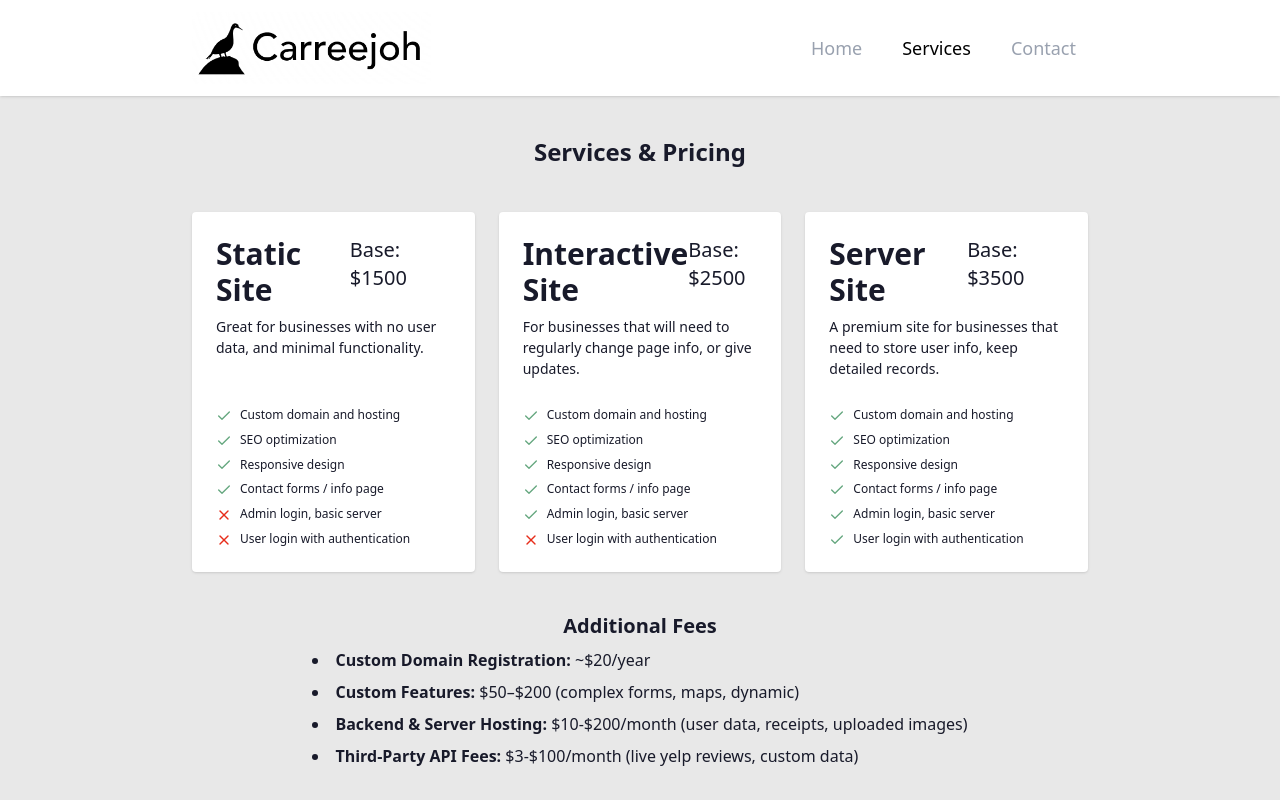
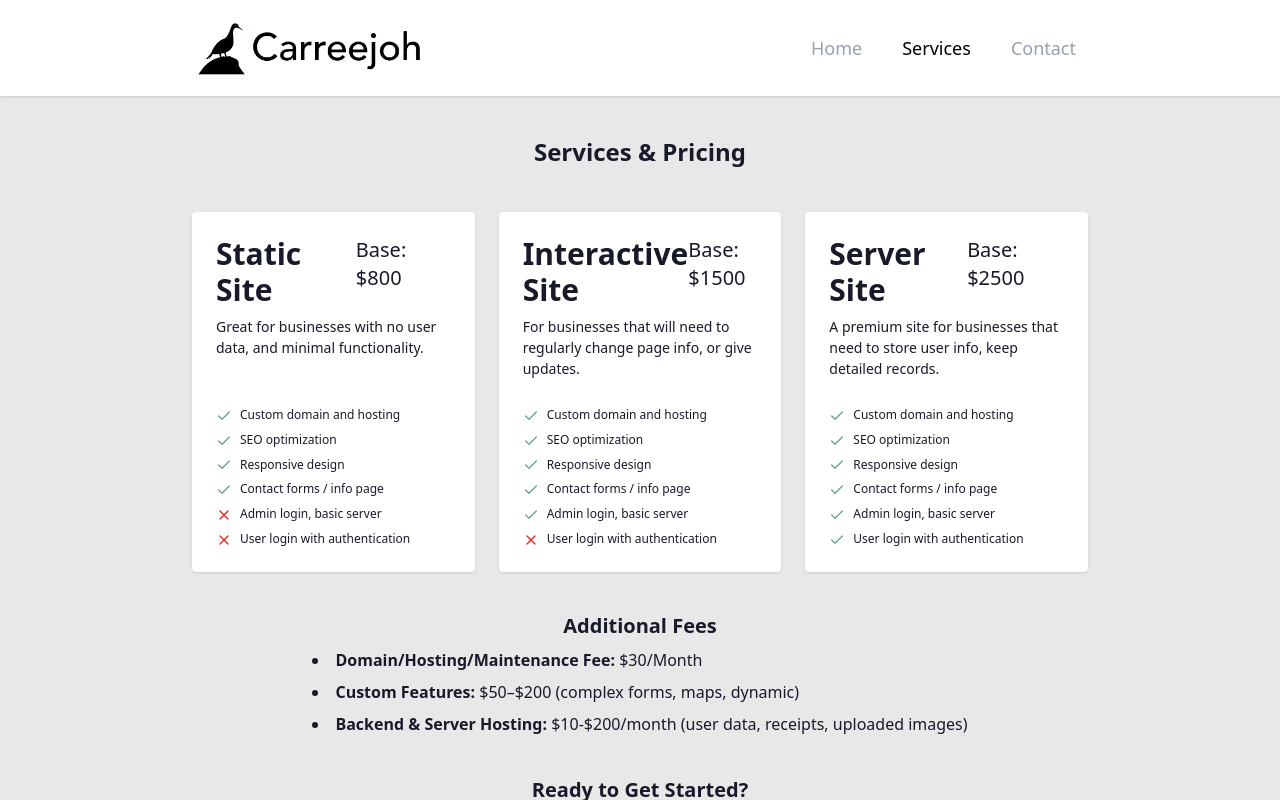
Before and after one commit to carreejoh/carreejoh-pro, a React (Vite) app: page /services in a window 1280 px wide. Built offline with nearby package versions, Linux system fonts and the light colour scheme.

Commit message:
changed pricing

```diff
--- a/src/Pages/components/servicesPriceCards.tsx
+++ b/src/Pages/components/servicesPriceCards.tsx
@@ -7,7 +7,7 @@ const ServicePriceCards: React.FC = () => {
                 <div className="card-body">
                     <div className="flex justify-between">
                         <h2 className="text-3xl font-bold">Static Site</h2>
-                        <span className="text-xl">Base: $1500</span>
+                        <span className="text-xl">Base: $800</span>
                     </div>
                     <p>Great for businesses with no user data, and minimal functionality.</p>
                     <ul className="mt-5 flex flex-col gap-2 text-xs">
@@ -66,7 +66,7 @@ const ServicePriceCards: React.FC = () => {
                 <div className="card-body">
                     <div className="flex justify-between">
                         <h2 className="text-3xl font-bold">Interactive Site</h2>
-                        <span className="text-xl">Base: $2500</span>
+                        <span className="text-xl">Base: $1500</span>
                     </div>
                     <p>For businesses that will need to regularly change page info, or give updates.</p>
                     <ul className="mt-5 flex flex-col gap-2 text-xs">
@@ -126,7 +126,7 @@ const ServicePriceCards: React.FC = () => {
                 <div className="card-body">
                     <div className="flex justify-between">
                         <h2 className="text-3xl font-bold">Server Site</h2>
-                        <span className="text-xl">Base: $3500</span>
+                        <span className="text-xl">Base: $2500</span>
                     </div>
                     <p>A premium site for businesses that need to store user info, keep detailed records.</p>
                     <ul className="mt-5 flex flex-col gap-2 text-xs">
--- a/src/Pages/services.tsx
+++ b/src/Pages/services.tsx
@@ -20,7 +20,7 @@ const Services: React.FC = () => {
 
             {/* Base Sites */}
             {/* <h2 className="mt-10 text-xl font-semibold text-center">Base Sites</h2> */}
-            <div className="grid grid-cols-1 sm:grid-cols-2 md:grid-cols-3 gap-6 mt-1 justify-center">
+            <div className="grid grid-cols-1 sm:grid-cols-2 md:grid-cols-2 lg:grid-cols-3 gap-6 mt-1 justify-center">
                 <ServicePriceCards />
             </div>
 
@@ -29,7 +29,7 @@ const Services: React.FC = () => {
             <section className="max-w-3xl text-left mx-auto">
                 <ul className="list-disc list-inside space-y-2 mt-2">
                     <li className="font-regular">
-                        <strong>Custom Domain Registration:</strong> ~$20/year
+                        <strong>Domain/Hosting/Maintenance Fee:</strong> $30/Month
                     </li>
                     <li className="font-regular">
                         <strong>Custom Features:</strong> $50–$200 (complex forms, maps, dynamic)
@@ -37,9 +37,9 @@ const Services: React.FC = () => {
                     <li className="font-regular">
                         <strong>Backend & Server Hosting:</strong> $10-$200/month (user data, receipts, uploaded images)
                     </li>
-                    <li className="font-regular">
+                    {/* <li className="font-regular">
                         <strong>Third-Party API Fees:</strong> $3-$100/month (live yelp reviews, custom data)
-                    </li>
+                    </li> */}
                 </ul>
             </section>
 
```
